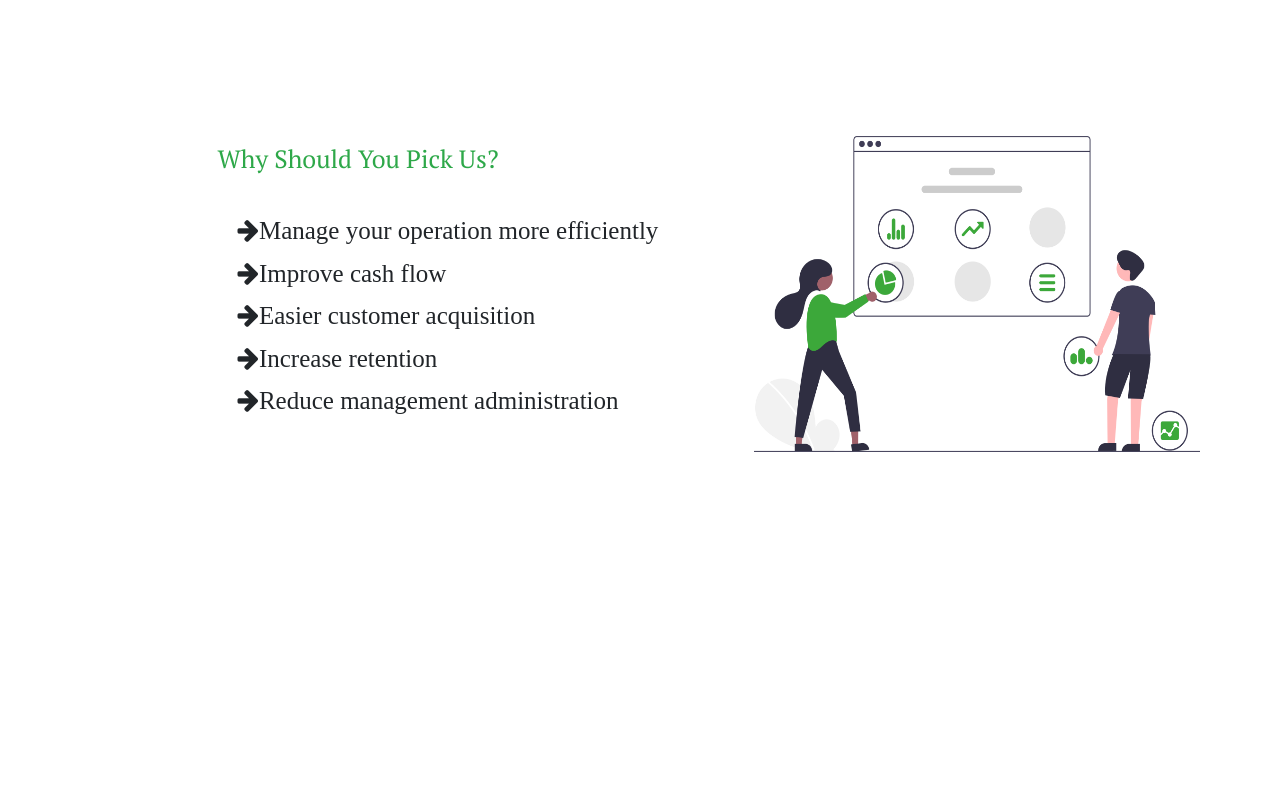
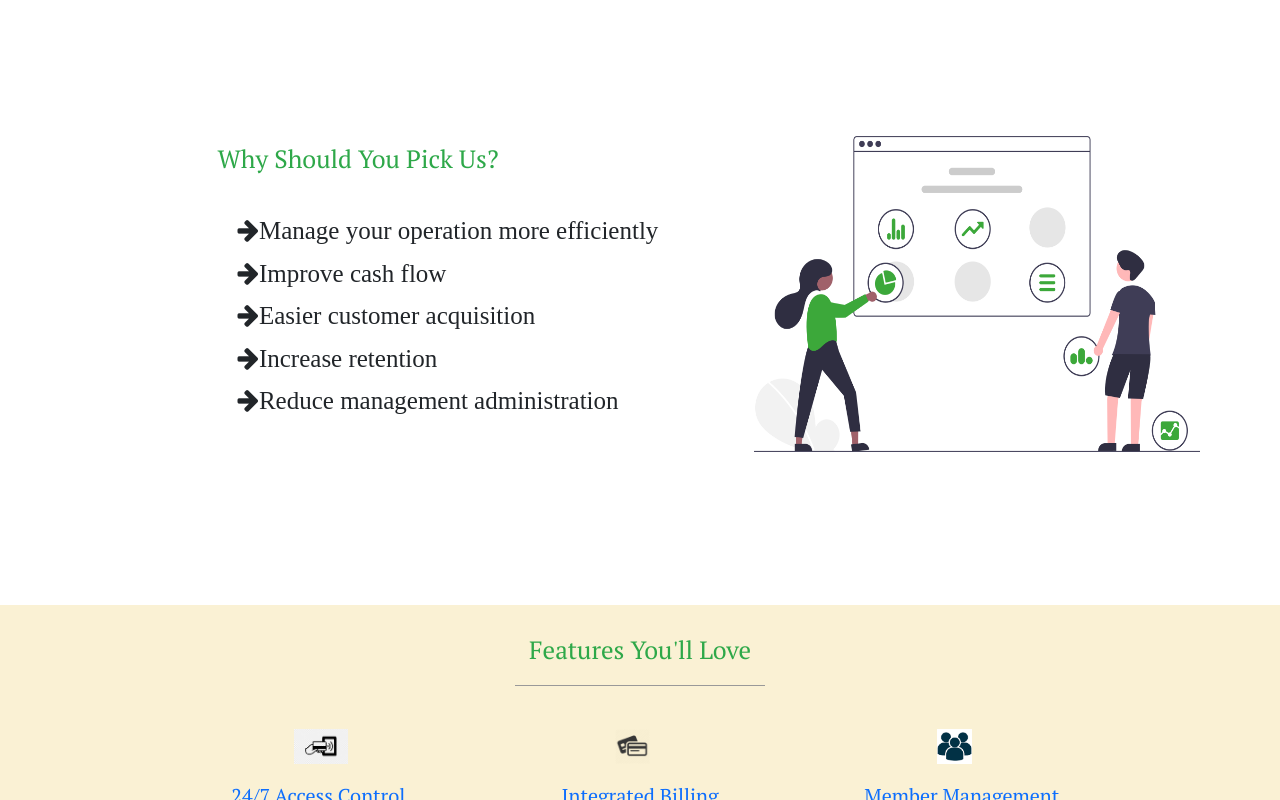
Before and after one commit to haqueazizul/Body-Soul-Gym-Management-System, a plain HTML site: page index.html in a window 1280 px wide. Shown: the part 2000-2800 px from the top of the page. Before the commit the page ends 2505 px from the top, so only its background shows below. Drawn offline with nearby package versions, Linux system fonts and the light colour scheme.

Commit message:
Day-7
Added Features Section

```diff
--- a/index.html
+++ b/index.html
@@ -240,6 +240,63 @@
 
 
 
+<!-- FEATURES SECTION STARTS-->
+
+
+<section class="features-section" id="features">
+
+        <div class="row">
+            <h1 class="fe-tures">Features You'll Love</h1>
+
+
+        </div>
+
+
+            <div class="row">
+
+                    <div class="col span_1_of_3 box">
+                        <img src="resources/img/access-control.png" alt="mobiler" class="services-icon">
+                        <a href="#"><h3>24/7 Access Control</h3></a>
+
+                    </div>
+
+                    <div class="col span_1_of_3 box">
+                        <img src="resources/img/integrated-billing.png" alt="card" class="services-icon">
+                        <a href="#"><h3>Integrated Billing</h3></a>
+
+                    </div>
+
+                    <div class="col span_1_of_3 box">
+                        <img src="resources/img/members.png" alt="people" class="services-icon ex">
+                        <a href="#"><h3>Member Management</h3></a>
+
+                    </div>
+
+                    <div class="col span_1_of_3 box">
+                        <img src="resources/img/online-booking.png" alt="mobile" class="services-icon" id="booking-img">
+                        <a href="#"><h3 id="booking-txt">Online Booking</h3></a>
+
+                    </div>
+
+                    <div class="col span_1_of_3 box">
+                        <img src="resources/img/online-signup.jpg" alt="signup" class="services-icon" id="signup-img">
+                        <a href="#"><h3 id="signup-txt">Online Signup</h3></a>
+
+                    </div>
+
+                    <div class="col span_1_of_3 box">
+                        <img src="resources/img/go-mobile.png" alt="mobile" class="services-icon" id="mobile-img">
+                        <a href="#"><h3 id="mobile-txt">Go Mobile</h3></a>
+
+                    </div>
+
+
+        </div>
+
+</section>
+
+
+<!-- FEATURES SECTION ENDS -->
 
 
 
--- a/resources/css/style.css
+++ b/resources/css/style.css
@@ -197,6 +197,7 @@ header{
 .section-4 {
   margin-top: 100px;
   margin-left: 8rem;
+
 }
 
 
@@ -253,3 +254,70 @@ header{
   font-size: 2.5rem;
   margin-left: 2rem;
 }
+
+
+
+/* ###### FEATURES YOU'LL LOVE ####### */
+
+
+
+.features-section{
+  margin-top: 10rem;
+
+  background-color: #FAF1D4;
+}
+.fe-tures {
+  text-align: center;
+  color: #2EA849;
+  margin-top: 3rem;
+}
+
+.features-section .fe-tures::after{
+  content: "";
+  display: block;
+  height: .1rem;
+  background: #999;
+  width: 25rem ;
+  margin: auto;
+  margin-top: 2rem;
+  }
+
+
+.features-section .row{
+  width: 95rem;
+}
+.features-section .services-icon{
+  text-align: center;
+  height: 3.5rem;
+  margin: 0 10rem;
+}
+a{
+  text-decoration: none;
+}
+.features-section h3{
+  font-size: 2rem;
+  text-align: center;
+  margin-top: 2rem;
+
+}
+.features-section a:hover{
+  color: maroon;
+}
+#booking-txt{
+  margin-right: 1.5rem;
+}
+
+#signup-txt{
+  margin-right: 2rem;
+}
+
+#mobile-txt{
+  margin-right: 1rem;
+}
+
+}.span_1_of_3 {
+    width: 31.26%;
+}
+.box {
+    padding: 3%;
+}
```
Also changed, not shown: resources/img/access-control.png (added), resources/img/go-mobile.png (added), resources/img/integrated-billing.png (added), resources/img/members.png (added), resources/img/online-booking.png (added), resources/img/online-signup.jpg (added).
